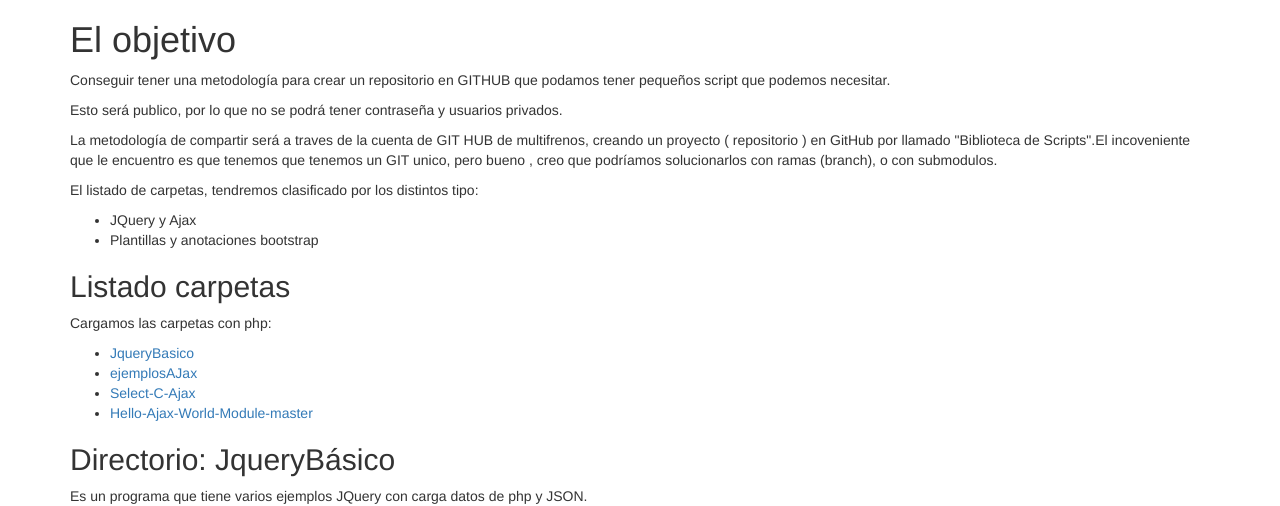
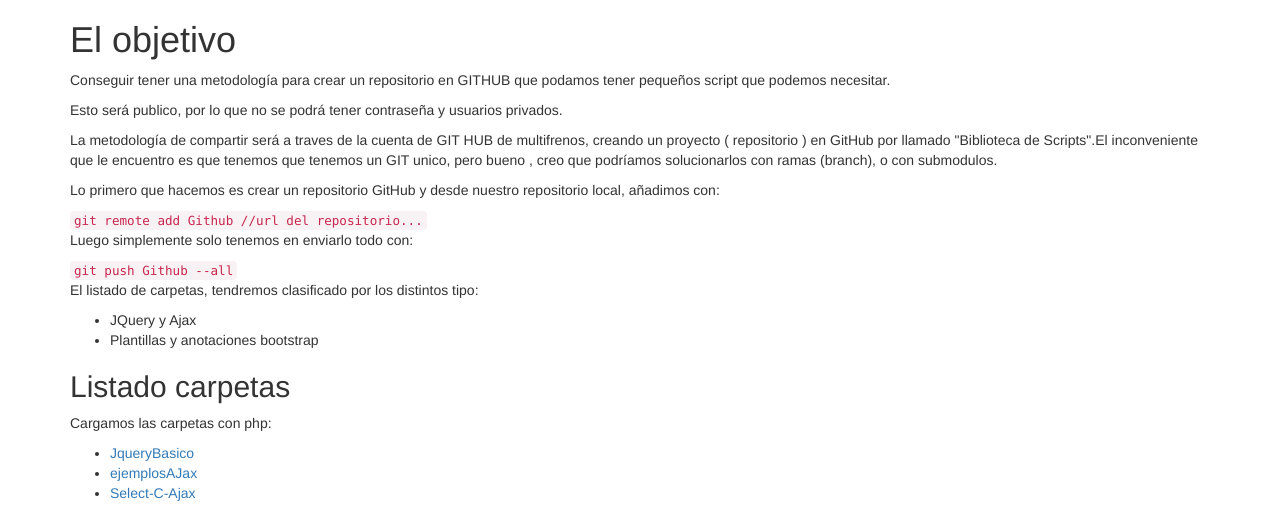
Before and after one commit to Multifrenos/BibliotecaScripts, a PHP site: page / in a window 1280 px wide. Shown: the top 506 px of the page. Run offline with PHP 8.4, Linux system fonts and the light colour scheme; some libraries are stand-ins or nearby versions.

Commit message:
Anotaciones como hice repositorio remoto

```diff
--- a/index.php
+++ b/index.php
@@ -15,7 +15,11 @@
     <h1>El objetivo</h1>
     <p>Conseguir tener una metodología para crear un repositorio en GITHUB que podamos tener pequeños script que podemos necesitar.</p>
     <p>Esto será publico, por lo que no se podrá tener contraseña y usuarios privados.</p>
-    <p>La metodología de compartir será a traves de la cuenta de GIT HUB de multifrenos, creando un proyecto ( repositorio ) en GitHub por llamado "Biblioteca de Scripts".El incoveniente que le encuentro es que tenemos que tenemos un GIT unico, pero bueno , creo que podríamos solucionarlos con ramas (branch), o con submodulos.</p>
+    <p>La metodología de compartir será a traves de la cuenta de GIT HUB de multifrenos, creando un proyecto ( repositorio ) en GitHub por llamado "Biblioteca de Scripts".El inconveniente que le encuentro es que tenemos que tenemos un GIT unico, pero bueno , creo que podríamos solucionarlos con ramas (branch), o con submodulos.</p>
+    <p>Lo primero que hacemos es crear un repositorio GitHub y desde nuestro repositorio local, añadimos con:</p>
+    <code>git remote add Github //url del repositorio...</code>
+    <p>Luego simplemente solo tenemos en enviarlo todo con:</p>
+    <code>git push Github --all</code>
     <p>El listado de carpetas, tendremos clasificado por los distintos tipo:</p>
     <ul>
     <li> JQuery y Ajax </li>
```
